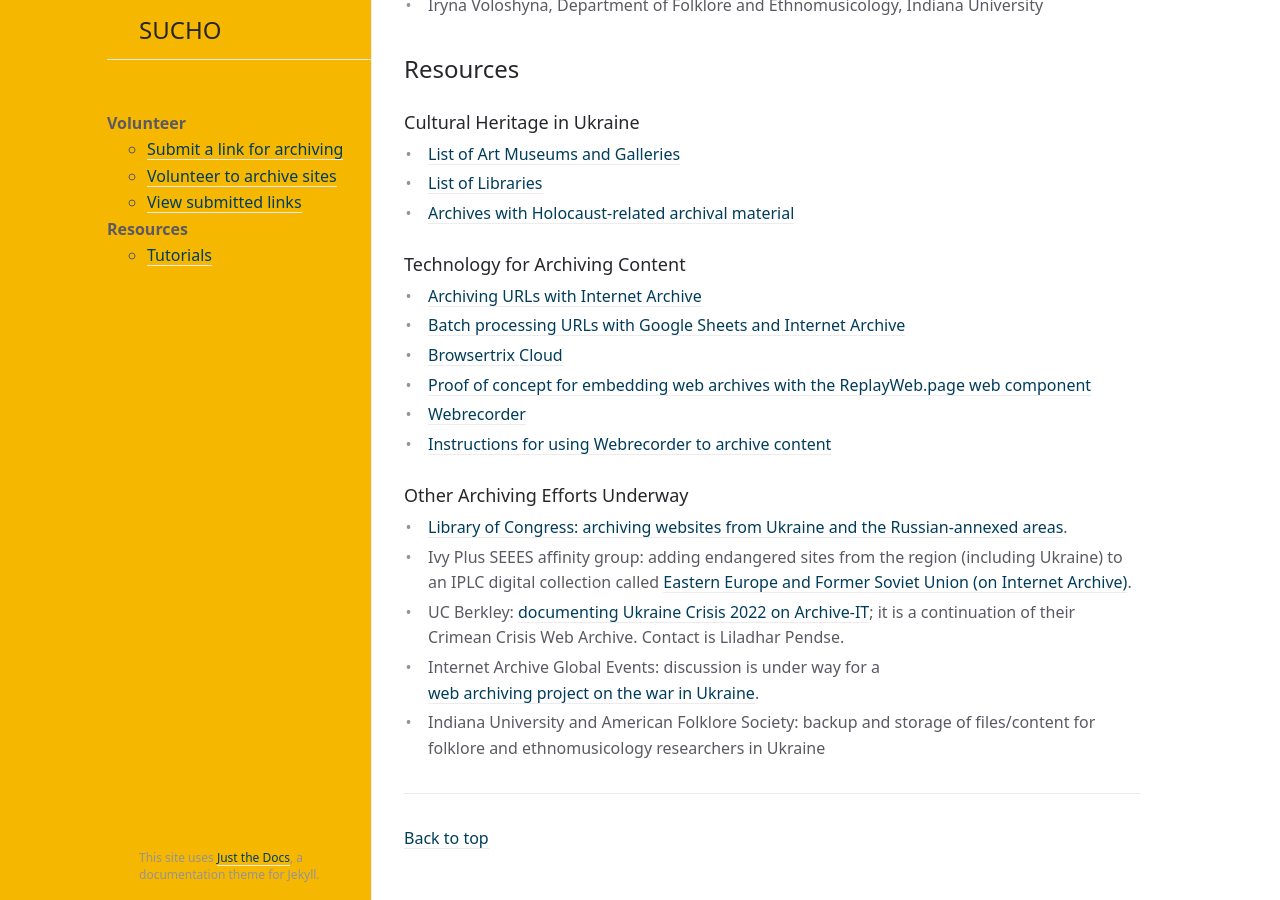
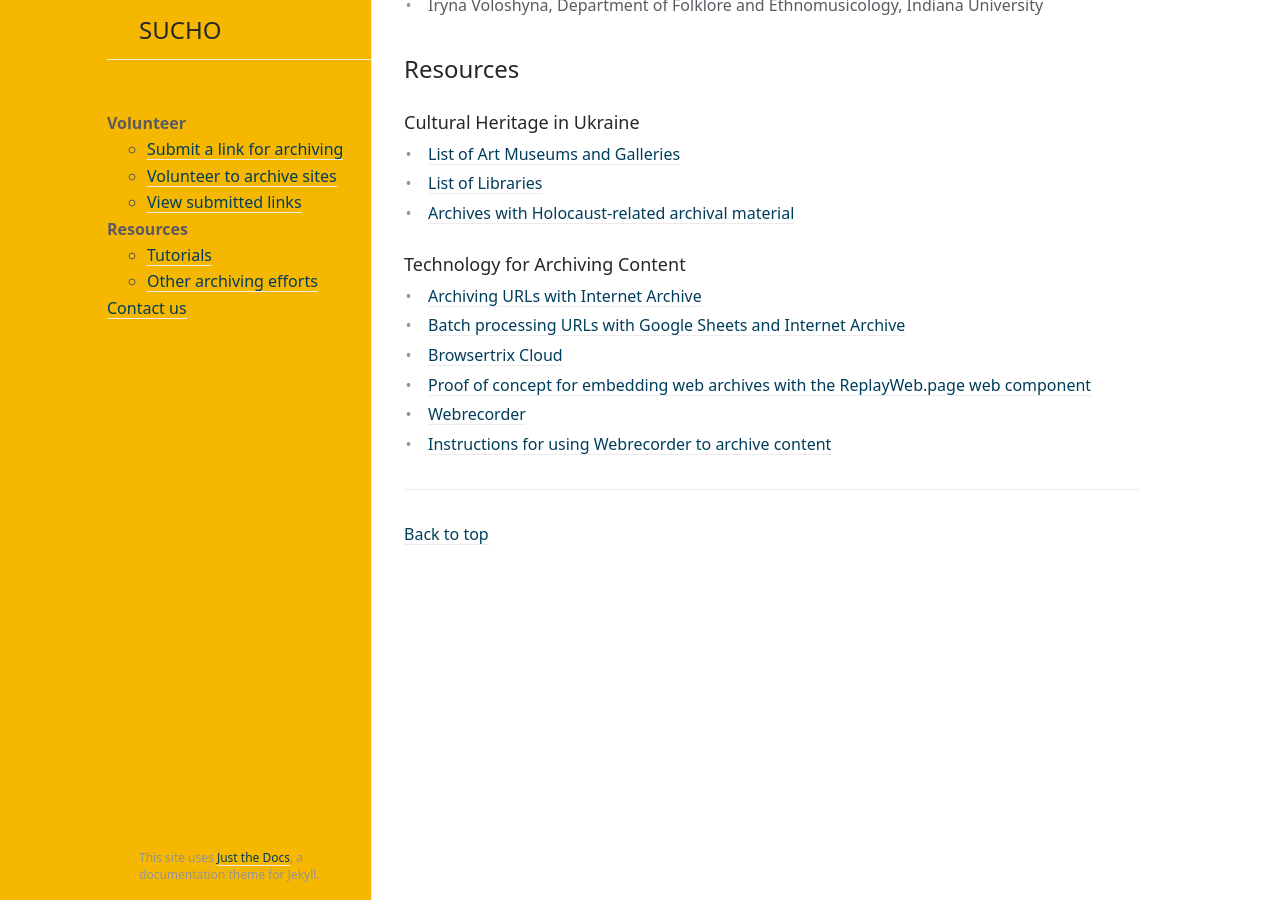
Before and after one commit to sucho-archiving/sucho-archiving.github.io, a Jekyll site: the page built from index.md, in a window 1280 px wide and 900 px high, scrolled down 800 px. Built offline with Jekyll 4.4.1, drawn with Linux system fonts in a browser that asks for light colours; our own code applies the rules of GitHub Pages for plain Markdown files.

Commit message:
Added contact, other efforts

```diff
--- a/_includes/nav.html
+++ b/_includes/nav.html
@@ -9,6 +9,8 @@
 <li><strong>Resources</strong>
 	<ul>
 		<li><a href="/tutorials">Tutorials</a></li>
+		<li><a href="/other-efforts">Other archiving efforts</a></li>
 	</ul>
 </li>
+<li><a href="/contact">Contact us</a></li>
 </ul>
--- a/index.md
+++ b/index.md
@@ -36,10 +36,3 @@
 - [Proof of concept for embedding web archives with the ReplayWeb.page web component](https://inkdroid.org/web-archives)
 - [Webrecorder](https://webrecorder.net/)
 - [Instructions for using Webrecorder to archive content](https://www.sucho.org/webrecorder-browser-plugin-instructions)
-
-### Other Archiving Efforts Underway
-- [Library of Congress: archiving websites from Ukraine and the Russian-annexed areas](https://www.loc.gov/web-archives/?fa=language:russian%7Clocation:ukraine).
-- Ivy Plus SEEES affinity group: adding endangered sites from the region (including Ukraine) to an IPLC digital collection called [Eastern Europe and Former Soviet Union (on Internet Archive)](https://archive-it.org/collections/11360).
-- UC Berkley: [documenting Ukraine Crisis 2022 on Archive-IT](https://archive-it.org/collections/18809); it is a continuation of their Crimean Crisis Web Archive. Contact is Liladhar Pendse.
-- Internet Archive Global Events: discussion is under way for a [web archiving project on the war in Ukraine](https://archive-it.org/home/IAGlobalEvents).
-- Indiana University and American Folklore Society: backup and storage of files/content for folklore and ethnomusicology researchers in Ukraine
```
Also changed, not shown: contact.md (added, +14 -0 lines), other-efforts.md (added, +14 -0 lines).
